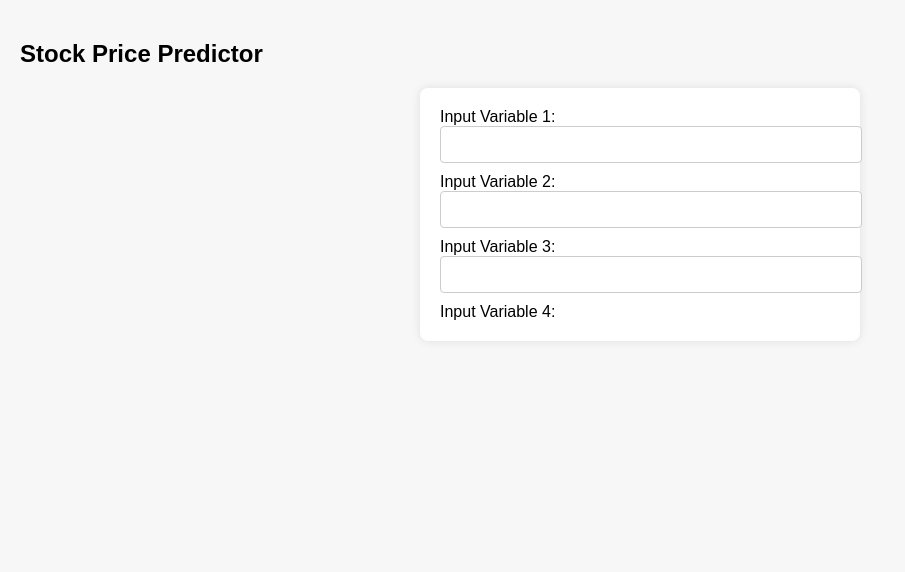
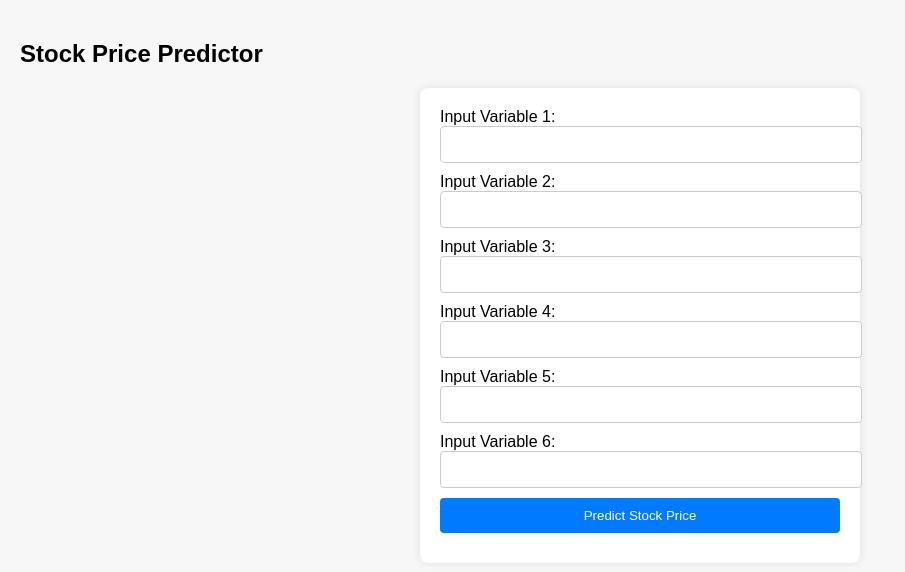
Before and after one commit to aabir-tech/Stock-Price-Predictor, a plain HTML site: page index.html in a window 1280 px wide. Shown: the whole page, without its empty margins (0-905 px from the left). Drawn offline with Linux system fonts and the light colour scheme.

Commit message:
index.html
corrected from 4 variables to 6 variables now and also corrected the back-end.

```diff
--- a/index.html
+++ b/index.html
@@ -47,4 +47,45 @@
         <input type="number" id="var3" name="var3" required>
 
         <label for="var4">Input Variable 4:</label>
-        <input type="number" id=
+        <input type="number" id="var4" name="var4" required>
+
+        <label for="var5">Input Variable 5:</label>
+        <input type="number" id="var5" name="var5" required>
+
+        <label for="var6">Input Variable 6:</label>
+        <input type="number" id="var6" name="var6" required>
+
+        <button type="button" onclick="getPrediction()">Predict Stock Price</button>
+    </form>
+
+    <h3 id="result"></h3>
+
+    <script>
+        function getPrediction() {
+            const var1 = document.getElementById('var1').value;
+            const var2 = document.getElementById('var2').value;
+            const var3 = document.getElementById('var3').value;
+            const var4 = document.getElementById('var4').value;
+            const var5 = document.getElementById('var5').value;
+            const var6 = document.getElementById('var6').value;
+
+            fetch('https://colab.research.google.com/drive/1QrfLoUI41xZOltKmkncnCwrrlDs2xCid#scrollTo=tJzu9IxOT94K/predict', {
+                method: 'POST',
+                headers: {
+                    'Content-Type': 'application/json'
+                },
+                body: JSON.stringify({ var1, var2, var3, var4, var5, var6 })
+            })
+            .then(response => response.json())
+            .then(data => {
+                document.getElementById('result').innerText = 'Predicted Stock Price: ' + data.prediction;
+            })
+            .catch(error => {
+                console.error('Error:', error);
+                document.getElementById('result').innerText = 'Error predicting stock price';
+            });
+        }
+    </script>
+
+</body>
+</html>
```
